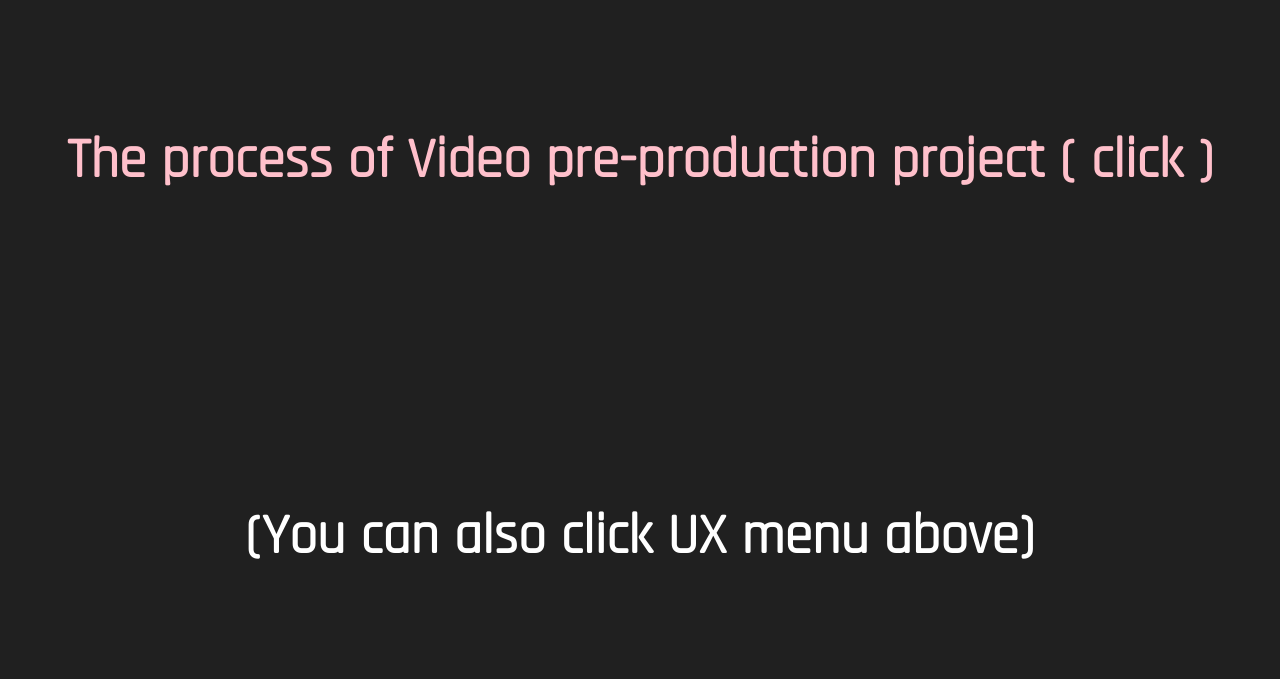
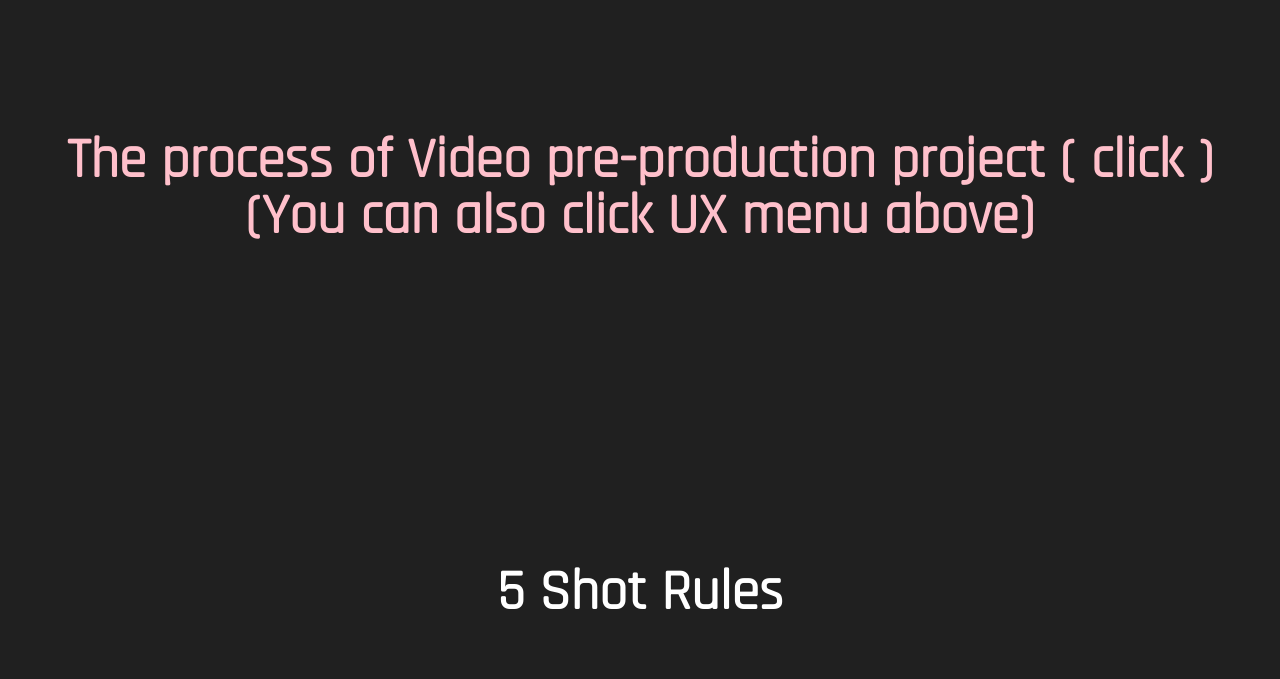
Before and after one commit to nyanyajjang/portfoliolol, a plain HTML site: page video.html in a window 1280 px wide. Shown: the part 5800-6479 px from the top of the page. Drawn offline with nearby package versions, Linux system fonts and the light colour scheme; some icons are missing; a web font is replaced by a local one.

Commit message:
reupload

```diff
--- a/video.html
+++ b/video.html
@@ -94,8 +94,7 @@
                         </div>
 
         <div class="uxone">
-        <div><h1><a href="https://uxfol.io/project/04b7f662/Video-pre-production-project" style="text-decoration: none; color: pink">The process of Video pre-production project ( click )</a></h1></div>
-        <h1>(You can also click UX menu above)</h1>
+        <div><h1><a href="https://uxfol.io/project/04b7f662/Video-pre-production-project" style="text-decoration: none; color: pink">The process of Video pre-production project ( click )<br>(You can also click UX menu above)</a></h1></div>
         </div>
 
         <div class="uxone">
```
